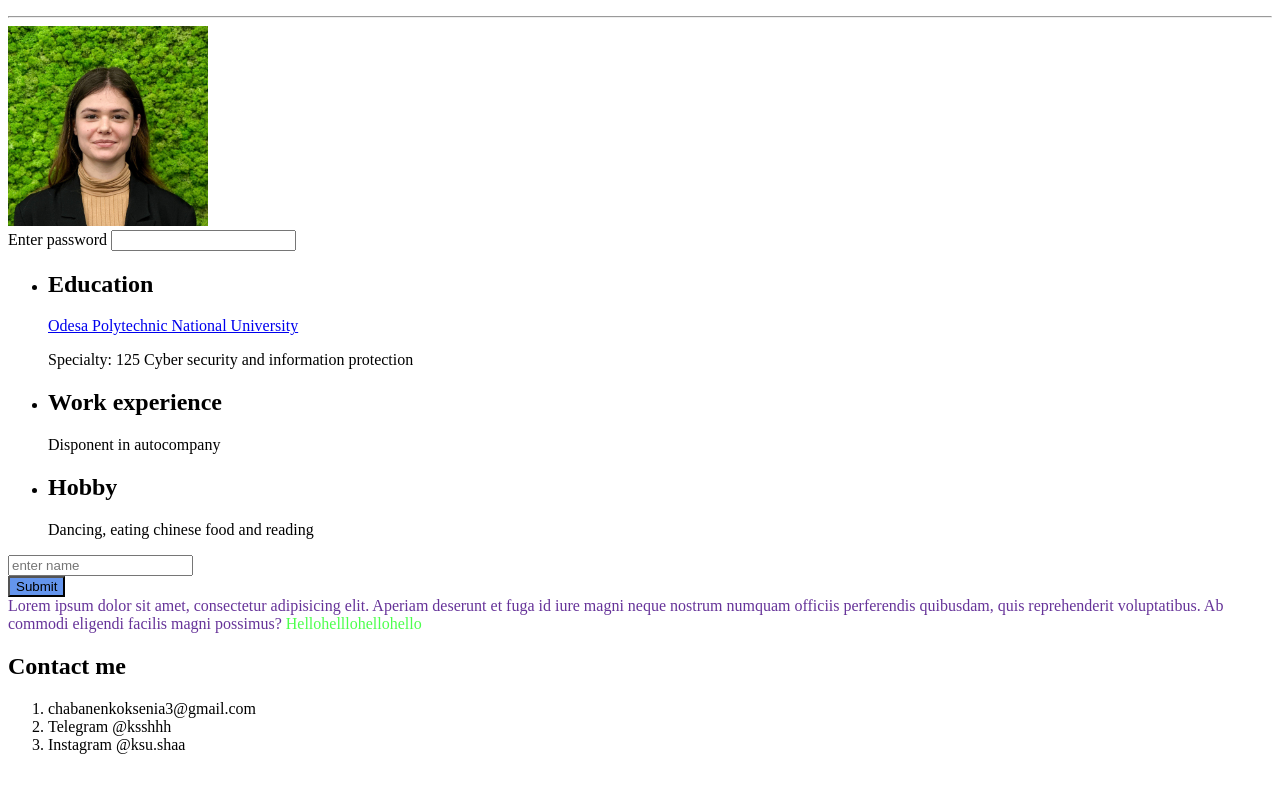
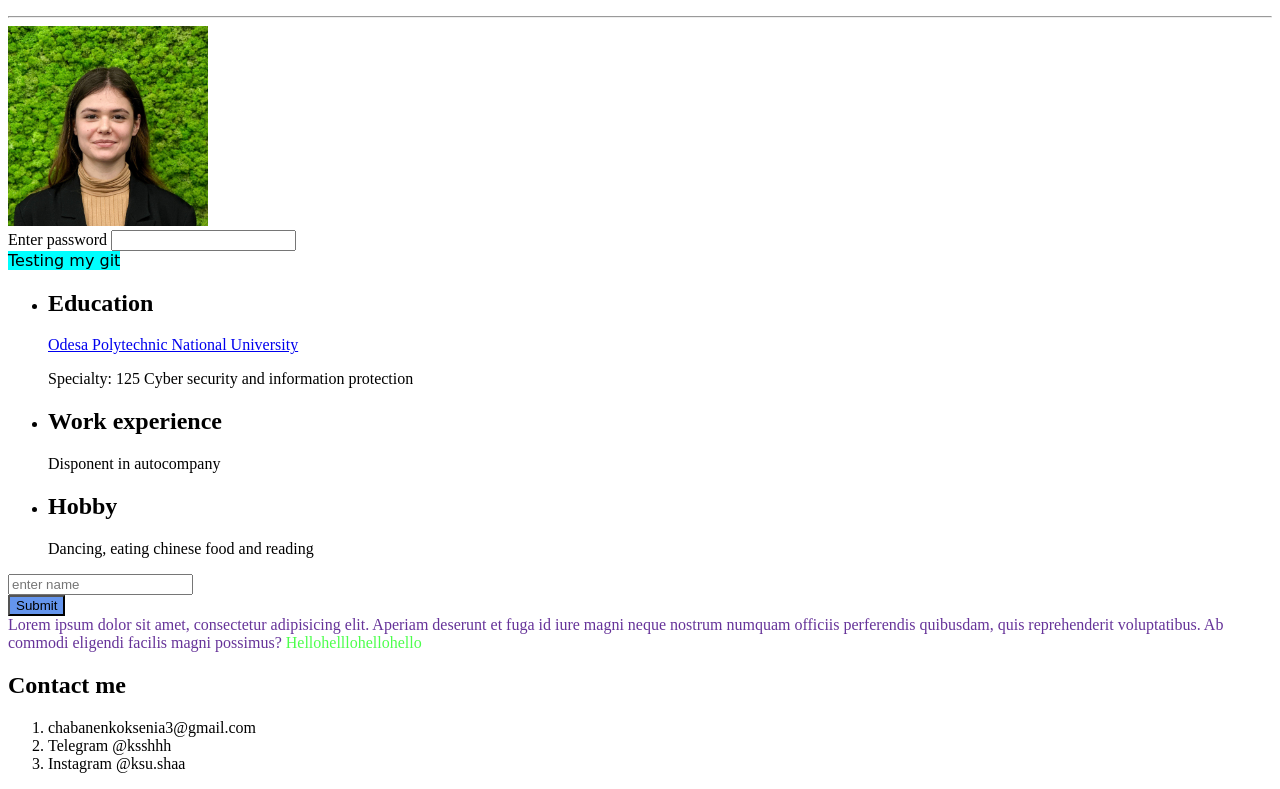
Before and after one commit to xushha/my_project, a plain HTML site: page Index.html in a window 1280 px wide. Shown: the part 105-894 px from the top of the page. Drawn offline with Linux system fonts and the light colour scheme.

Commit message:
styling new span

```diff
--- a/Index.html
+++ b/Index.html
@@ -24,6 +24,7 @@
             <input type="password">
         </label>
     </div>
+    <span style="background-color: aqua; font-family: cursive">Testing my git</span>
     <section>
         <ul>
         <li>
```
